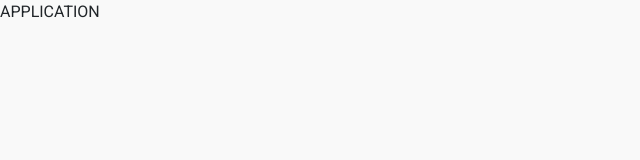
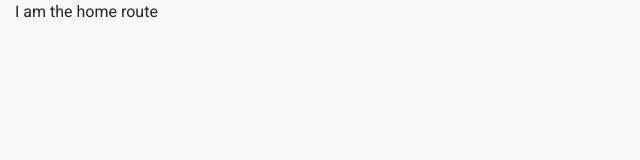
Before and after one commit to quirimmo/react-qbootstrap, a React app: page / in a window 1280 px wide. Shown: the top 160 px of the page, without its empty margins (0-640 px from the left). Built offline with nearby package versions, Linux system fonts and the light colour scheme.

Commit message:
added routes structure

```diff
--- a/src/app/app.presentational.tsx
+++ b/src/app/app.presentational.tsx
@@ -2,15 +2,26 @@ import * as React from 'react';
 
 import 'bootstrap/dist/css/bootstrap.css';
 import './../../assets/styles/main.scss';
+import { Container } from 'reactstrap';
+import { BrowserRouter, Switch, Route, Redirect } from 'react-router-dom';
+import HomeRoute from '../routes/home.route';
 
 class App extends React.Component<any, any> {
 	constructor(props: any) {
 		super(props);
-		this.state = { isLoading: false, isError: false };
 	}
 
 	public render() {
-		return <div>APPLICATION</div>;
+		return (
+			<BrowserRouter basename="/">
+				<Container fluid={true}>
+					<Switch>
+						<Route exact={true} path="/" component={HomeRoute} />
+						<Redirect from="*" to="/" />
+					</Switch>
+				</Container>
+			</BrowserRouter>
+		);
 	}
 }
 
--- /dev/null
+++ b/src/routes/home.route.tsx
@@ -0,0 +1,13 @@
+import * as React from 'react';
+
+class HomeRoute extends React.Component<any, any> {
+	constructor(props: any) {
+		super(props);
+	}
+
+	public render() {
+		return <div>I am the home route</div>;
+	}
+}
+
+export default HomeRoute;
```
